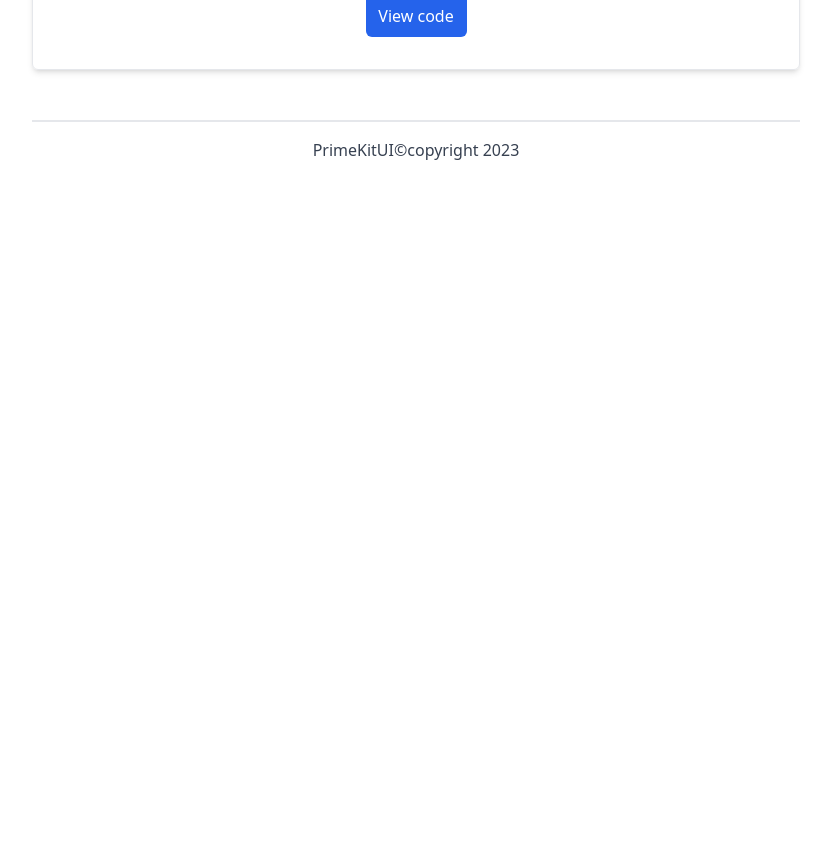
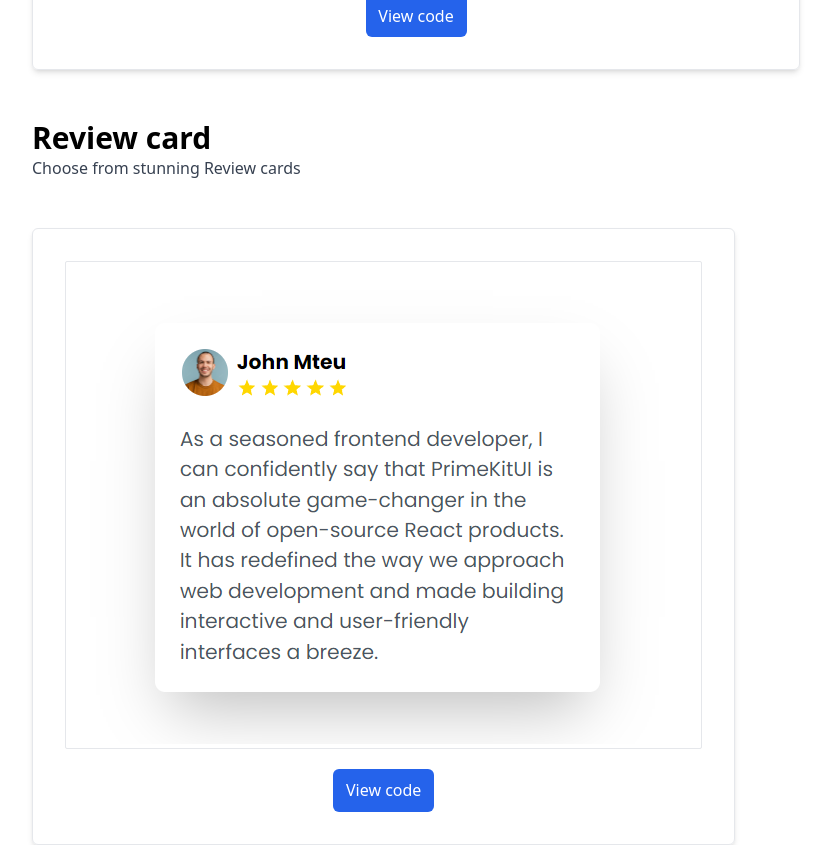
Before and after one commit to Medmly20208/PrimeKitUISite, a React (Vite) app: page / in a window 1280 px wide. Shown: the part 9480-10325 px from the top of the page, without its empty margins (224-1055 px from the left). Before the commit the page ends 9666 px from the top, so only its background shows below. Built offline with nearby package versions, Linux system fonts and the light colour scheme.

Commit message:
add-review-01

```diff
--- a/src/App.jsx
+++ b/src/App.jsx
@@ -22,7 +22,8 @@ import Pricing03 from "./assets/images/Pricing-03.png";
 import Card01 from "./assets/images/Card-01.png";
 import Footer01 from "./assets/images/Footer-01.png";
 import Footer02 from "./assets/images/Footer-02.png";
-import HowItWorks01 from "./assets/images/How-it-works-01.png"
+import HowItWorks01 from "./assets/images/How-it-works-01.png";
+import Review01 from "./assets/images/Review-01.png";
 
 function App() {
   const headers = [
@@ -123,6 +124,12 @@ function App() {
     },
   ];
 
+  const ReviewCards = [
+    {
+      img: Review01,
+      link: "https://github.com/Medmly20208/PrimeKitUI/tree/main/src/components/Reviews/Review-01",
+    },
+  ];
 
   return (
     <div className="w-full md:w-[60vw] flex justify-center items-center flex-col mx-auto   ">
@@ -187,11 +194,14 @@ function App() {
       />
       <Section
         title="How it works"
-
         description="Choose from stunning 'How it works' sections"
         components={HowItWorks}
       />
-
+      <Section
+        title="Review card"
+        description="Choose from stunning Review cards"
+        components={ReviewCards}
+      />
       <div className="text-center text-gray-700 mb-2 p-[1em] border-t-2 w-full mt-[50px]">
         PrimeKitUI©copyright 2023
       </div>
```
Also changed, not shown: src/assets/images/Review-01.png (added).
